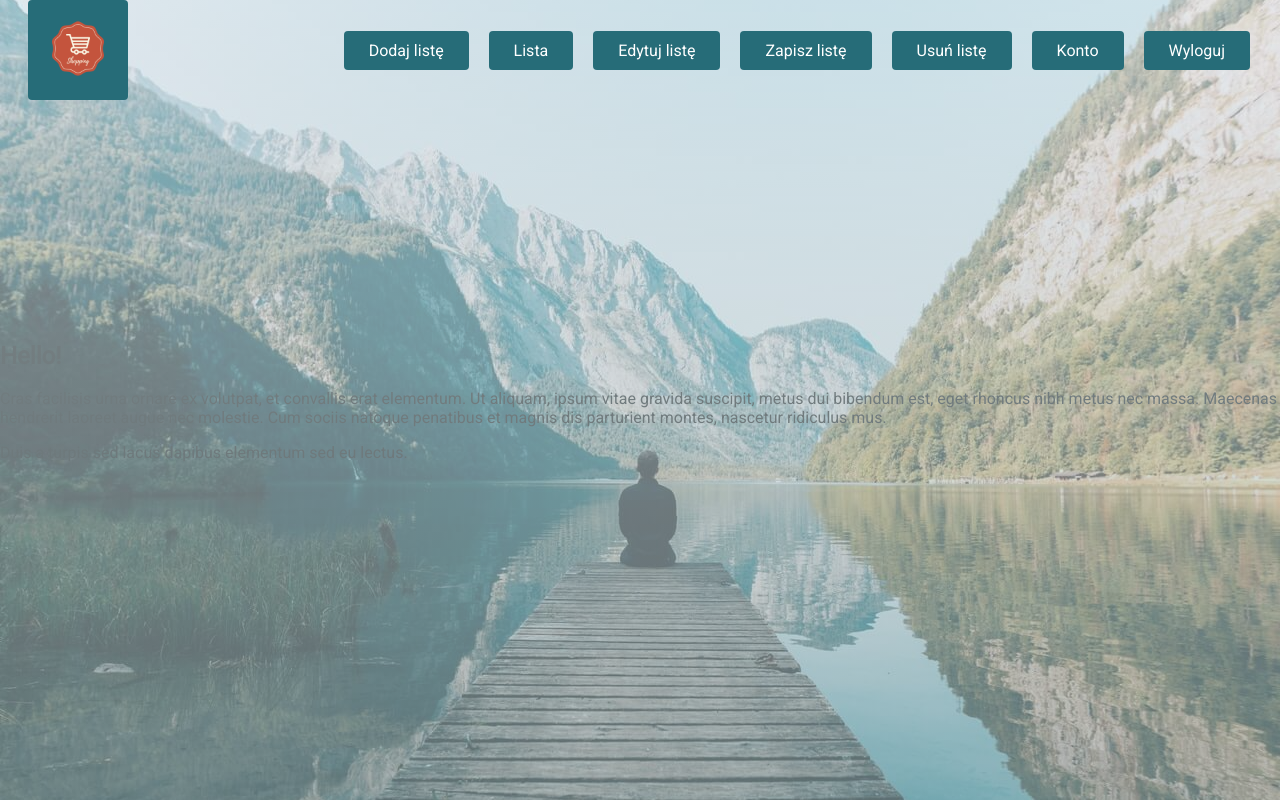
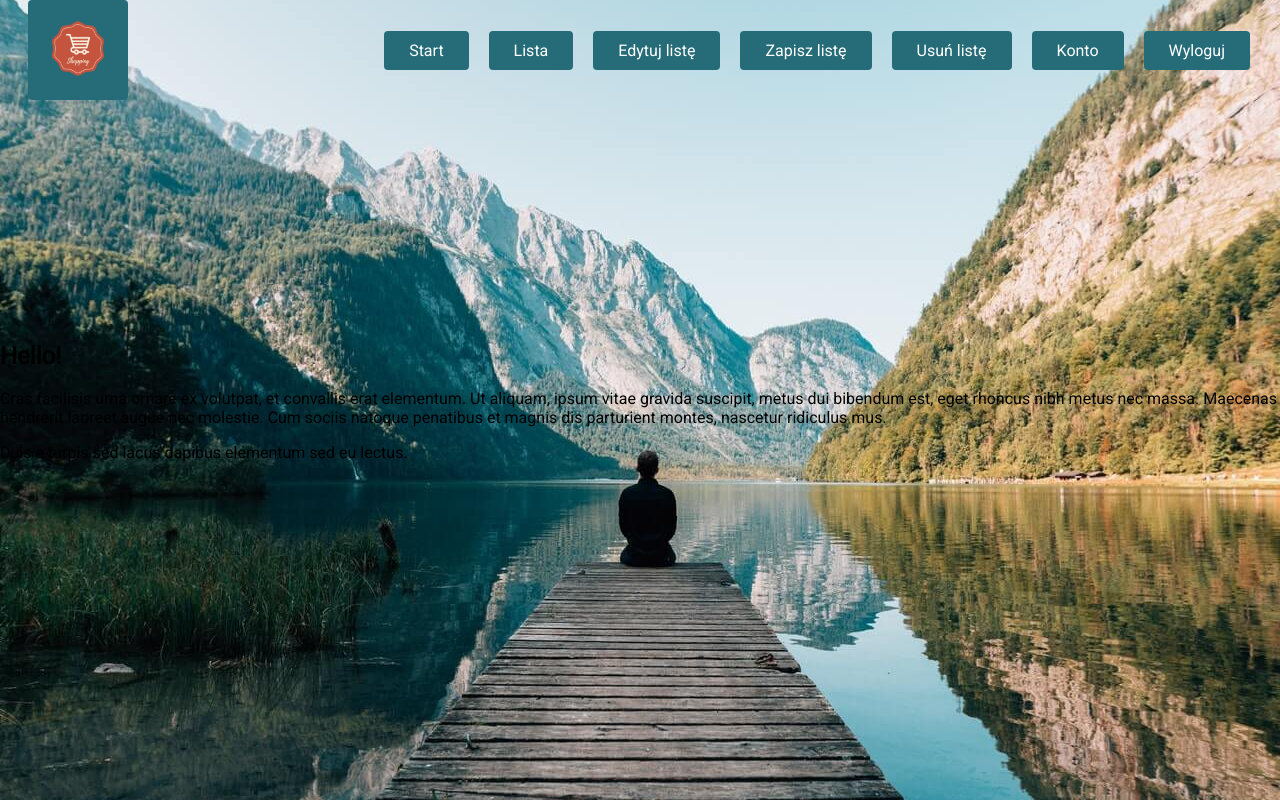
Before and after one commit to tomasz-paterka/shopping_list, a React (Create React App) app: page /shopping_list/list in a window 1280 px wide. Built offline with nearby package versions, Linux system fonts and the light colour scheme.

Commit message:
add axios save list handler, add EditList container

```diff
--- a/package.json
+++ b/package.json
@@ -47,11 +47,12 @@
     "webpack-dev-server": "^3.11.0"
   },
   "dependencies": {
+    "axios": "^0.19.2",
     "prop-types": "^15.7.2",
     "react": "^16.13.1",
     "react-dom": "^16.13.1",
     "react-router-dom": "^5.2.0",
-    "react-scripts": "^3.4.1",
+    "react-scripts": "^3.4.3",
     "react-uuid": "^1.0.2"
   }
 }
--- /dev/null
+++ b/src/axios.js
@@ -0,0 +1,7 @@
+import axios from 'axios';
+
+const instance = axios.create({
+  baseURL: 'https://shopping-list-718e1.firebaseio.com/'
+});
+
+export default instance;
--- a/src/components/Navigation/NavigationItems/NavigationItems.js
+++ b/src/components/Navigation/NavigationItems/NavigationItems.js
@@ -3,11 +3,11 @@ import NavigationItem from './NavigationItem/NavigationItem';
 
 const NavigationItems = () => (
   <ul className='NavigationItems__links'>
-    <NavigationItem link='/addlist'>Dodaj listę</NavigationItem>
+    <NavigationItem link='/home'>Start</NavigationItem>
     <NavigationItem link='/list'>Lista</NavigationItem>
     <NavigationItem link='/editlist'>Edytuj listę</NavigationItem>
-    <NavigationItem link='/home'>Zapisz listę</NavigationItem>
-    <NavigationItem link='#'>Usuń listę</NavigationItem>
+    <NavigationItem link='/savelist'>Zapisz listę</NavigationItem>
+    <NavigationItem link='/addlist'>Usuń listę</NavigationItem>
     <NavigationItem link='#'>Konto</NavigationItem>
     <NavigationItem link='#'>Wyloguj</NavigationItem>
   </ul>
--- a/src/containers/EditList/EditList.js
+++ b/src/containers/EditList/EditList.js
@@ -1,15 +1,42 @@
 import React from 'react';
-
+import axios from '../../axios';
 
 class EditList extends React.Component {
+  constructor(props) {
+    super(props)
+    this.state = {
+      lists: null
+    }
+  }
 
 
 
+  componentDidMount() {
+    axios.get('/lists.json')
+      .then(res => {
+        const lists = [];
+        for (let key in res.data) {
+          lists.push({
+            ...res.data[key],
+            id: key
+          });
+        }
+        console.log(res);
+
+        this.setState({lists: lists});
+      })
+      .catch(err => {
+        console.log(err);
+      });
+  }
+
   render() {
-
+    const lists = this.state.lists;
+    console.log(lists);
     return (
       <div>
         <p>EditList</p>
+
       </div>
     );
   }
--- a/src/containers/Layout/Layout.scss
+++ b/src/containers/Layout/Layout.scss
@@ -9,15 +9,15 @@
   background-repeat: no-repeat;
   background-size: cover;
   min-height: 100vh;
-  .Layout__fade {
-    position: absolute;
-    top: 0;
-    left: 0;
-    width: 100%;
-    height: 100%;
-    opacity: 0.6;
-    background: #DBE6EC;
-    background: -webkit-linear-gradient(to bottom, #DBE6EC, #9CB4B7);
-    background: linear-gradient(to bottom, #DBE6EC, #9CB4B7);
-  }
+  // .Layout__fade {
+  //   position: absolute;
+  //   top: 0;
+  //   left: 0;
+  //   width: 100%;
+  //   height: 100%;
+  //   opacity: 0.6;
+  //   background: #DBE6EC;
+  //   background: -webkit-linear-gradient(to bottom, #DBE6EC, #9CB4B7);
+  //   background: linear-gradient(to bottom, #DBE6EC, #9CB4B7);
+  // }
 }
--- a/src/containers/ShoppingList/ShoppingList.js
+++ b/src/containers/ShoppingList/ShoppingList.js
@@ -5,6 +5,8 @@ import Aux from '../../hoc/Auxiliary';
 import ListItems from '../../components/ListItems/ListItems';
 import ShopListItem from '../../components/ShopListItem/ShopListItem';
 import AddListName from '../../components/AddListName/AddListName';
+import axios from '../../axios';
+import Button from '../../components/UI/Button/Button';
 
 
 class ShoppingList extends React.Component {
@@ -21,7 +23,9 @@ class ShoppingList extends React.Component {
 
     this.inputProductHandler = this.inputProductHandler.bind(this);
     this.addProduct = this.addProduct.bind(this);
+    this.orderHandler = this.orderHandler.bind(this);
   }
+
 
   inputListNameHandler (event) {
     this.setState({inputValue: event.target.value });
@@ -53,6 +57,24 @@ class ShoppingList extends React.Component {
   removeHandler(id) {
     const filteredProducts = this.state.products.filter(item => item.id !== id)
     this.setState({products: filteredProducts});
+  }
+
+  saveHandler(e) {
+    e.preventDefault();
+
+    const list = {
+      name: this.state.name,
+      products: this.state.products
+    };
+
+    axios.post('/lists.json', list)
+      .then(response => {
+        console.log(response);
+      })
+      .catch(error => {
+        console.log(error);
+      });
+    console.log(list);
   }
 
   render() {
@@ -88,6 +110,7 @@ class ShoppingList extends React.Component {
       <Aux>
         {addListName}
         {listItems}
+        <Button click={this.saveHandler}>zapisz</Button>
       </Aux>
     );
   }
```
Also changed, not shown: 1 other file (tests, documents, lock files or other folders).
